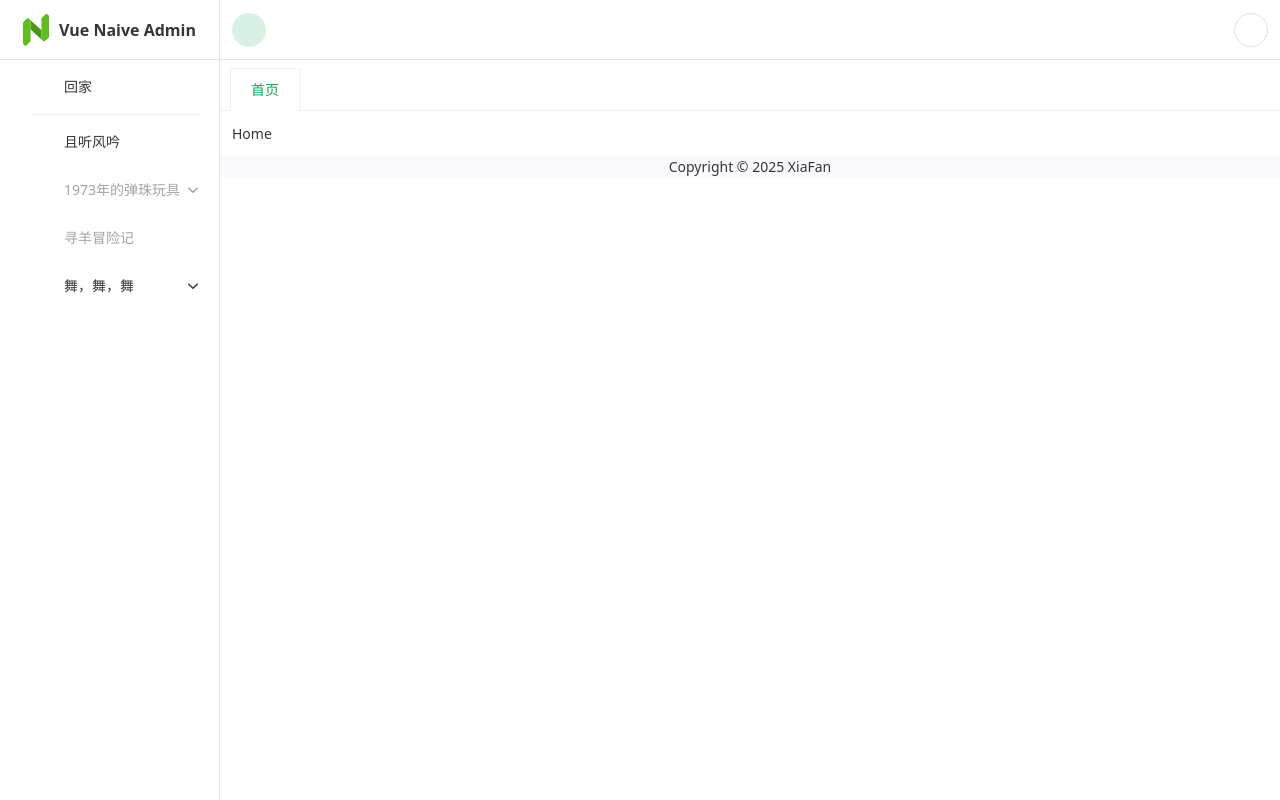
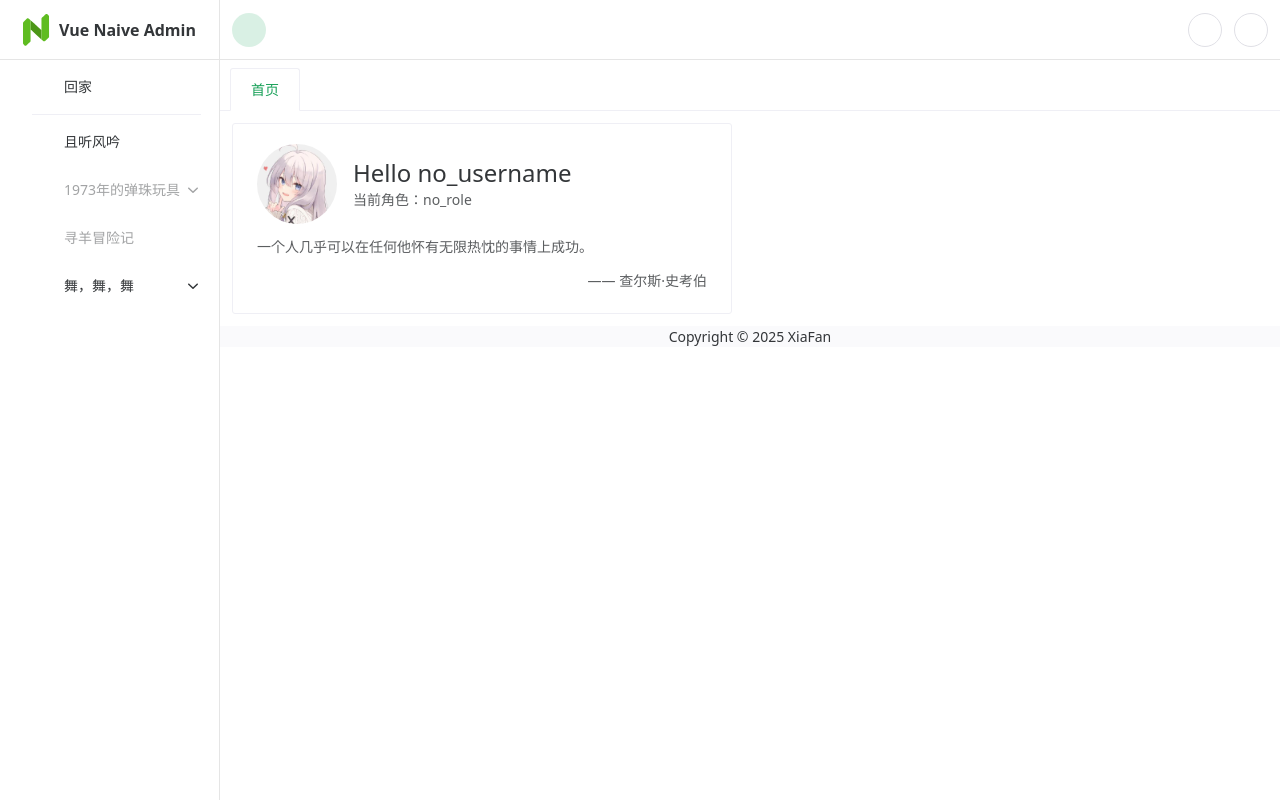
Before and after one commit to anak1st/vue-demo, a Vue app: page / in a window 1280 px wide. Built offline with nearby package versions, Linux system fonts and the light colour scheme; some icons are missing.

Commit message:
增加全屏和Home组件

```diff
--- a/src/layouts/components/AppHeader.vue
+++ b/src/layouts/components/AppHeader.vue
@@ -5,6 +5,7 @@
     </div>
     <div class="flex justify-end">
       <ToggleTheme  class="mr-3"/>
+      <Fullscreen   class="mr-3"/>
     </div>
   </div>
 </template>
@@ -12,5 +13,6 @@
 <script setup>
 import MenuCollapse from './buttons/MenuCollapse.vue';
 import ToggleTheme  from './buttons/ToggleTheme.vue';
+import Fullscreen   from './buttons/Fullscreen.vue';
 
 </script>
--- a/src/layouts/components/SiderLogo.vue
+++ b/src/layouts/components/SiderLogo.vue
@@ -1,7 +1,7 @@
 <template>
   <RouterLink to="/" class="flex justify-center items-center">
     <div class="h-8 w-8">
-      <img src="@/assets/naivelogo.svg" alt="Logo" />
+      <img src="/naivelogo.svg" alt="Logo" />
     </div>
     <div
       v-show="!appStore.isCollapse"
--- /dev/null
+++ b/src/layouts/components/buttons/Fullscreen.vue
@@ -0,0 +1,30 @@
+<template>
+  <NButton
+    circle
+    @click="toggle"
+  >
+    <template #icon>
+      <NIcon>
+        <template v-if="isFullscreen">
+          <FullscreenExitIcon />
+        </template>
+        <template v-else>
+          <FullscreenIcon />
+        </template>
+      </NIcon>
+    </template>
+  </NButton>
+</template>
+
+<script setup>
+import { NButton, NIcon } from 'naive-ui';
+import {
+  FullscreenOutlined as FullscreenIcon,
+  FullscreenExitRound as FullscreenExitIcon
+} from '@vicons/material';
+import { useFullscreen } from '@vueuse/core';
+
+const { toggle, isFullscreen } = useFullscreen();
+
+
+</script>
--- a/src/layouts/components/buttons/ToggleTheme.vue
+++ b/src/layouts/components/buttons/ToggleTheme.vue
@@ -1,5 +1,8 @@
 <template>
-  <NButton circle @click="toggleDark">
+  <NButton
+    circle
+    @click="toggleDark"
+  >
     <template #icon>
       <NIcon>
         <template v-if="!isDark">
--- /dev/null
+++ b/src/store/modules/user.js
@@ -0,0 +1,8 @@
+import { defineStore } from "pinia";
+
+export const useUserStore = defineStore("user", {
+  state: () => ({
+    username: "no_username",
+    role: "no_role",
+  }),
+})
--- /dev/null
+++ b/src/views/home/components/Hello.vue
@@ -0,0 +1,29 @@
+<template>
+  <NCard>
+    <div class="flex items-center">
+      <NAvatar round :size="80" src="/avatar.jpg" />
+      <div class="ml-4">
+        <h1 class="text-2xl">
+          Hello {{ userStore.username }}
+        </h1>
+        <p class="opacity-80">当前角色：{{ userStore.role }}</p>
+      </div>
+    </div>
+    <p class="opacity-80 mt-3">
+      一个人几乎可以在任何他怀有无限热忱的事情上成功。
+    </p>
+    <div class="flex justify-end">
+      <p class="opacity-80 mt-3">
+        —— 查尔斯·史考伯
+      </p>
+    </div>
+  </NCard>
+</template>
+
+<script setup>
+import { NCard, NAvatar } from 'naive-ui';
+import { useUserStore } from '@/store/modules/user';
+
+const userStore = useUserStore();
+
+</script>
--- a/src/views/home/index.vue
+++ b/src/views/home/index.vue
@@ -1,7 +1,10 @@
 <template>
-    <div>Home</div>
+  <div>
+    <Hello class=" min-w-[350px] max-w-[500px]" />
+  </div>
 </template>
 
 <script setup>
+import Hello from './components/Hello.vue';
 
 </script>
```
Also changed, not shown: public/avatar.jpg (added), public/naivelogo.svg (renamed from src/assets/naivelogo.svg).
